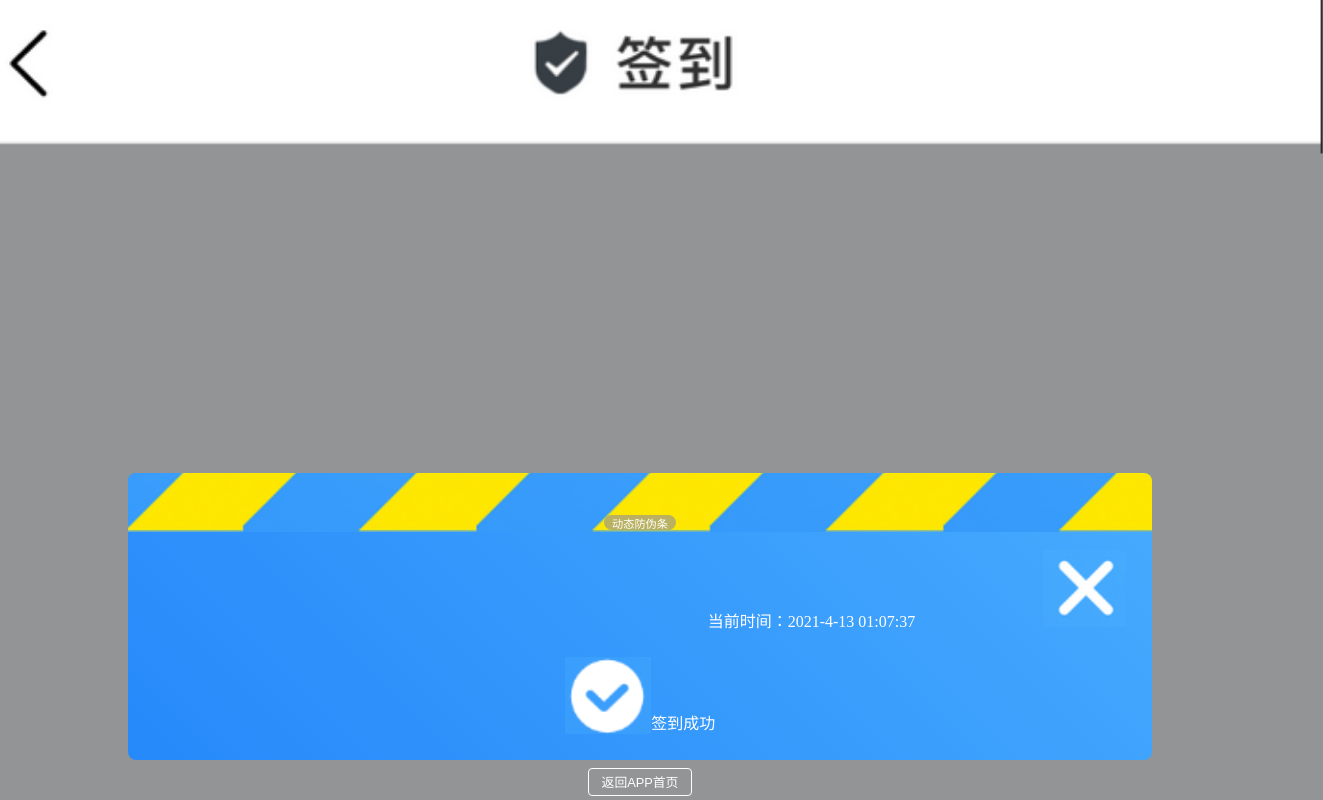
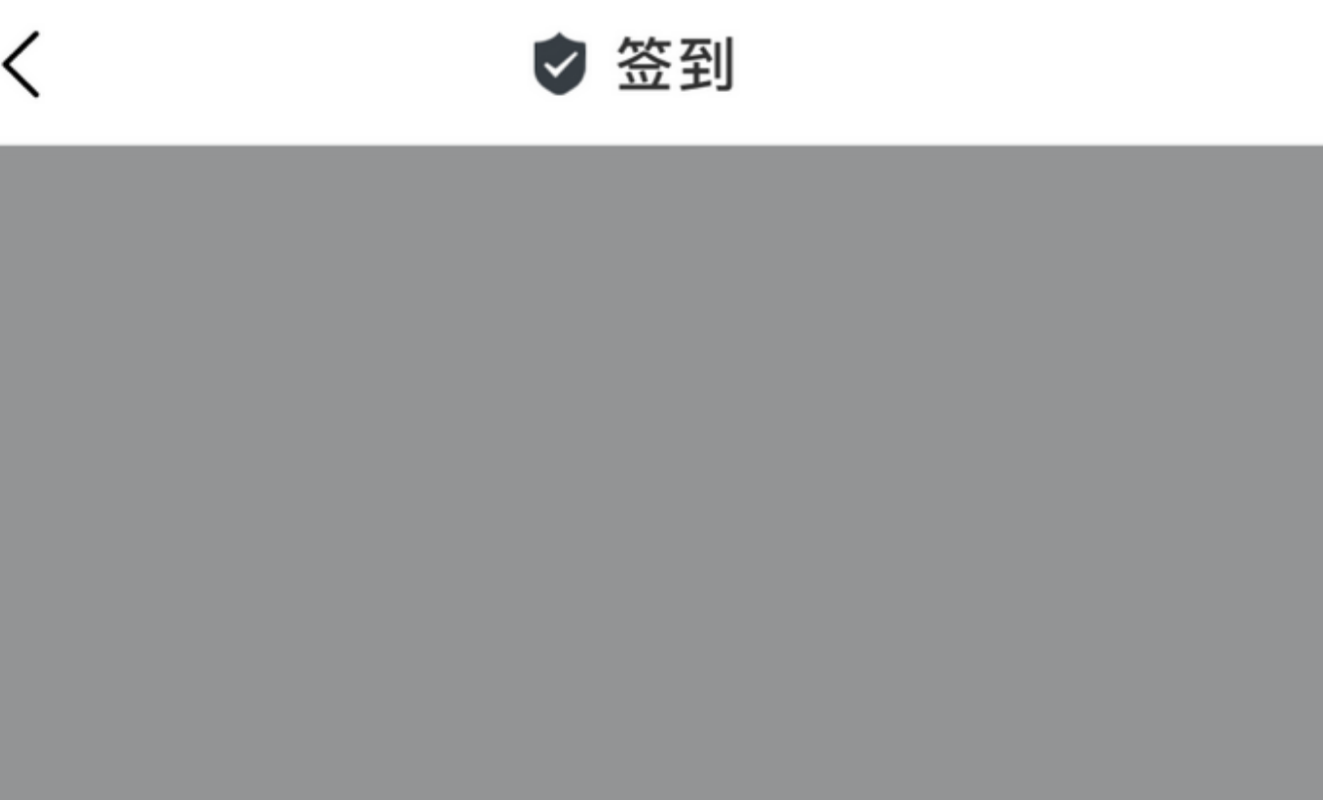
Before and after one commit to LinHQ1999/camp_bypass, an Angular app: page /show/2018111125 in a window 1280 px wide. Shown: the top 800 px of the page, 1323 px wide, since content can reach past the window. Built offline with nearby package versions, Linux system fonts and the light colour scheme.

Commit message:
样式微调

```diff
--- a/src/app/customizer/customizer.component.html
+++ b/src/app/customizer/customizer.component.html
@@ -7,5 +7,8 @@
   </div>
   <ng-template #Warn>
     <h2 style="color: red">No profiles!</h2>
+    <ul>
+      <li>检查<a href="http://192.168.1.106/users.json">users.json</a>是否可被访问。</li>
+    </ul>
   </ng-template>
 </ol>
--- a/src/app/show/show.component.css
+++ b/src/app/show/show.component.css
@@ -6,11 +6,13 @@
 }
 
 #intro {
+  position: fixed;
   margin-top: -1px;
 }
 
 #box {
-  margin-top: 40vh;
+  margin-top: 120vh;
+  margin-bottom: 24vh;
   width: 80vw;
   display: flex;
   flex-direction: column;
@@ -26,25 +28,24 @@
 #bar {
   overflow: hidden;
   text-align: center;
-  height: 6vw;
+  height: 3.2vh;
   border-radius: 8px;
 }
 
 #bar_content {
 	background: rgba(149, 149, 149, 0.65);
 	border-radius: 32px;
-	font-size: 0.7rem;
+	font-size: 2vh;
 	padding: 0.2rem 0.5rem 0 0.5rem;
 	display: inline;
 	position: relative;
 	z-index: 9;
-	top: -27px;
-	width: 48px;
+	top: -4.1vh;
 }
 
 /*超长图片！*/
 #bar img {
-  height: 5vw;
+  height: 3.2vh;
   position: relative;
   right: 10%;
   z-index: 9;
@@ -102,8 +103,8 @@ ul {
 }
 
 button {
-  width: 104px;
-  height: 28px;
+  width: 112px;
+  height: 36px;
   margin-top: 8px;
   background: rgba(0, 0, 0, 0);
   border: 1px solid white;
--- a/src/app/studata.service.ts
+++ b/src/app/studata.service.ts
@@ -12,7 +12,7 @@ export class StudataService {
 
   getStudents(): Observable<Student[]>{
     //return of(Students);
-    return this.client.get<Student[]>("http://localhost/users.json");
+    return this.client.get<Student[]>("http://192.168.1.106/users.json");
   }
 
   getStudent(sno:string):Observable<Student|undefined>{
```
